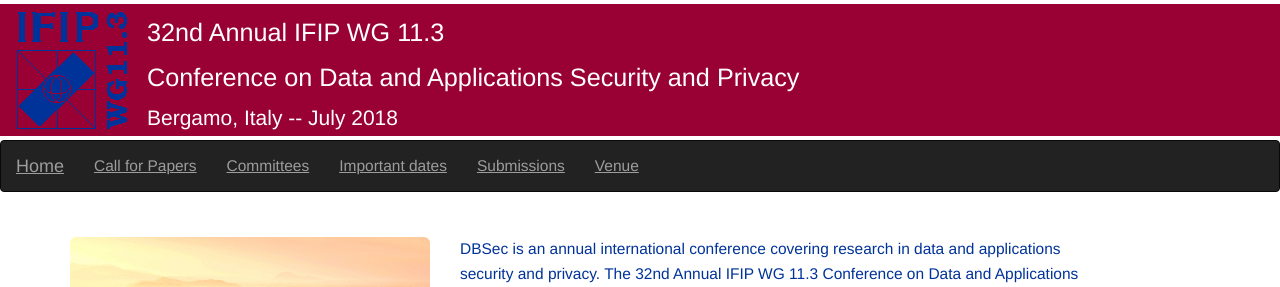
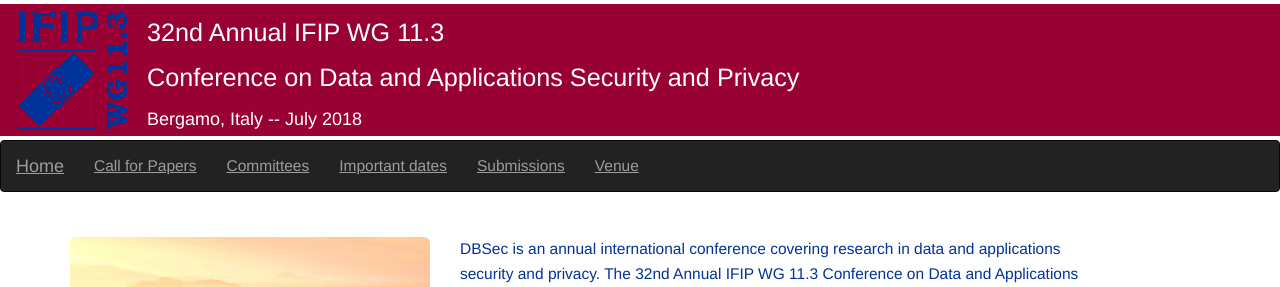
Before and after one commit to dbsec18/dbsec18.github.io, a Jekyll site: the page built from index.markdown, in a window 1280 px wide. Shown: the top 287 px of the page. Built offline with Jekyll 4.4.1, drawn with Linux system fonts in a browser that asks for light colours; nearby versions of some CDN libraries.

Commit message:
remove responsive text

```diff
--- a/_includes/intro.html
+++ b/_includes/intro.html
@@ -1,8 +1,8 @@
 <div id="intro" class="container-fluid">
   <div id="pageHeader">
     <img id="logo" src="/images/TC113.gif" style="float: left;"/>
-    <h1><span class="responsive-text">32nd Annual IFIP WG 11.3</span></h1>
-    <h1><span class="responsive-text">Conference on Data and Applications Security and Privacy</span></h1>
-    <h2><span class="responsive-text">Bergamo, Italy -- July 2018</span></h2>
+    <h1><span>32nd Annual IFIP WG 11.3</span></h1>
+    <h1><span>Conference on Data and Applications Security and Privacy</span></h1>
+    <h2><span>Bergamo, Italy -- July 2018</span></h2>
   </div>
 </div>
--- a/_sass/_dbsec.scss
+++ b/_sass/_dbsec.scss
@@ -90,8 +90,8 @@
 #pageHeader h1 span {
 	color:		white;
 	font-family:    Helvetica, sans-serif !important;
+	font-size:	70% !important;
 	line-height:	0 !important;
-	font-size:	70%;
 }
 
 
@@ -102,7 +102,7 @@
 
 #pageHeader h2 span {
 	color:		white;
-	font-size:	60%;
+	font-size:	60% !important;
 }
 
 #pageHeader h3 span {
--- a/_sass/_responsive-text.scss
+++ /dev/null
@@ -1,34 +0,0 @@
-/* Custom, iPhone Retina */
-@media only screen and (min-width : 320px){
-    .responsive-text {
-        font-size: 40% !important;
-    }
-}
-
-/* Extra Small Devices, Phones */
-@media only screen and (min-width : 480px){
-    .responsive-text {
-        font-size: 45% !important;
-    }
-}
-
-/* Small Devices, Tablets */
-@media only screen and (min-width : 768px){
-    .responsive-text {
-        font-size: 50% !important;
-    }
-}
-
-/* Medium Devices, Desktops */
-@media only screen and (min-width : 992px){
-    .responsive-text {
-        font-size: 60% !important;
-    }
-}
-
-/* Large Devices, Wide Screens */
-@media only screen and (min-width : 1200px){
-    .responsive-text {
-        font-size: 70% !important;
-    }
-}
--- a/css/main.scss
+++ b/css/main.scss
@@ -13,6 +13,5 @@
   "vertical-divider",
   "dbsec",
   "navbar-fixed-top",
-  "dropdown-on-hover",
-  "responsive-text"
+  "dropdown-on-hover"
 ;
```
Also changed, not shown: images/intro.svg (added).
